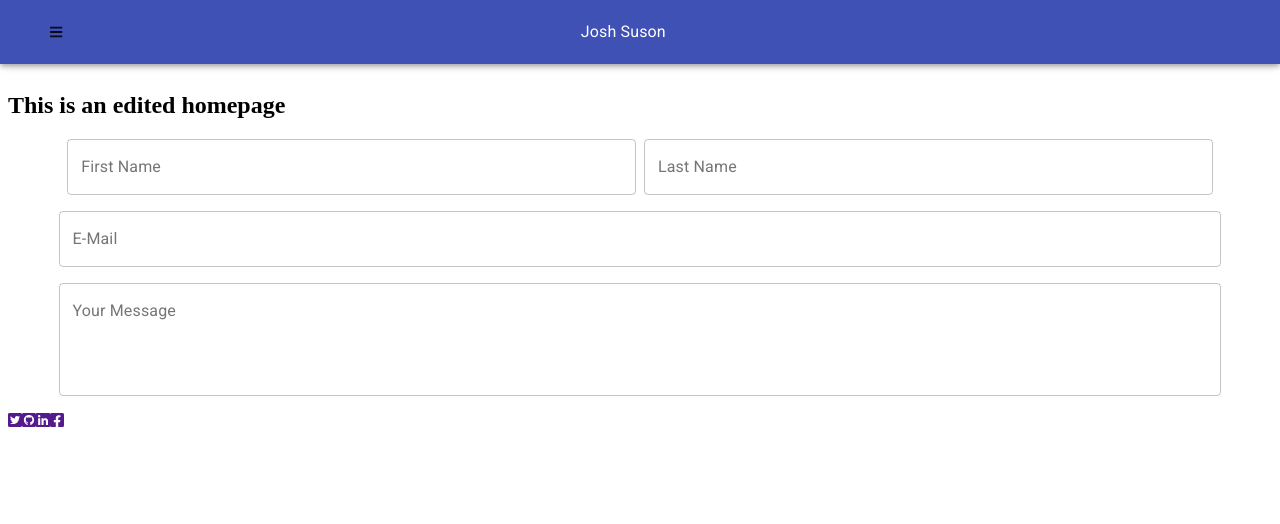
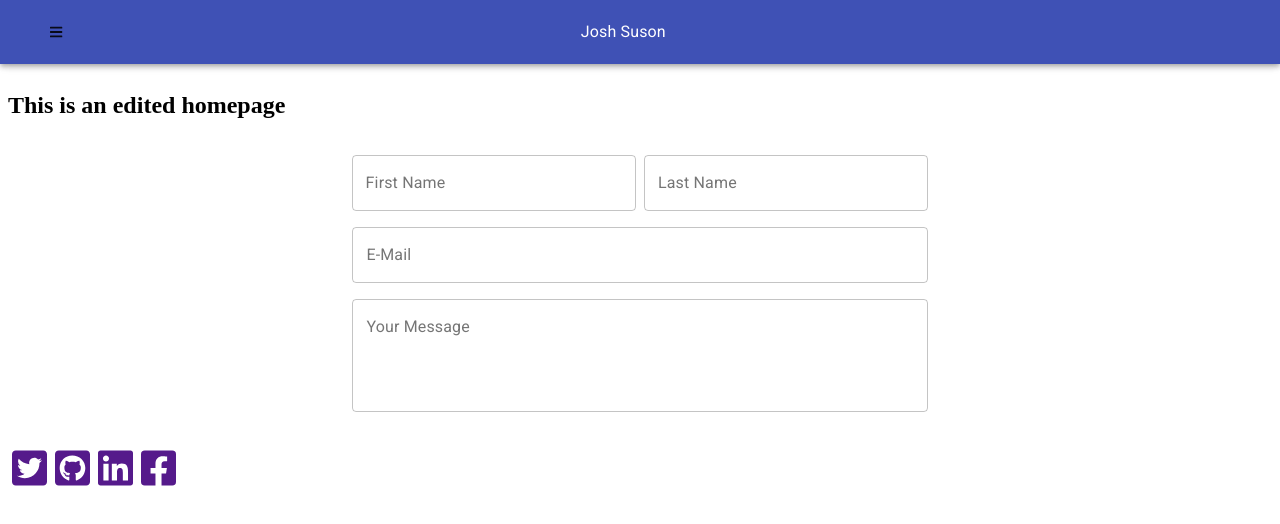
Before and after one commit to joshsuson/myGatsbySite, a Gatsby site: page / in a window 1280 px wide. Built offline with nearby package versions, Linux system fonts and the light colour scheme; Gatsby itself is replaced by a stand-in of ours.

Commit message:
Working on footer

```diff
--- a/src/components/footer.jsx
+++ b/src/components/footer.jsx
@@ -1,22 +1,48 @@
 import React from "react"
 import Form from "../components/form"
+import { makeStyles } from "@material-ui/core/styles"
 import "../utils/fontawesome"
 import { FontAwesomeIcon } from "@fortawesome/react-fontawesome"
 
-export default () => (
+const useStyles = makeStyles({
+  customIcon: {
+    fontSize: "2.5em",
+    padding: "4px",
+  },
+})
+
+export default () => {
+  const classes = useStyles()
+
+  return (
     <div>
       <Form />
+      <div>
         <a href="">
-      <FontAwesomeIcon icon={["fab", "twitter-square"]} />
+          <FontAwesomeIcon
+            icon={["fab", "twitter-square"]}
+            className={classes.customIcon}
+          />
         </a>
         <a href="">
-      <FontAwesomeIcon icon={["fab", "github-square"]} />
+          <FontAwesomeIcon
+            icon={["fab", "github-square"]}
+            className={classes.customIcon}
+          />
         </a>
         <a href="">
-      <FontAwesomeIcon icon={["fab", "linkedin"]} />
+          <FontAwesomeIcon
+            icon={["fab", "linkedin"]}
+            className={classes.customIcon}
+          />
         </a>
         <a href="">
-      <FontAwesomeIcon icon={["fab", "facebook-square"]} />
+          <FontAwesomeIcon
+            icon={["fab", "facebook-square"]}
+            className={classes.customIcon}
+          />
         </a>
       </div>
+    </div>
   )
+}
--- a/src/components/form.jsx
+++ b/src/components/form.jsx
@@ -1,28 +1,43 @@
 import React from "react"
 import { TextField } from "@material-ui/core"
-import { makeStyles } from "@material-ui/styles"
+import { makeStyles } from "@material-ui/core/styles"
 import clsx from "clsx"
 
 const useStyles = makeStyles(theme => ({
   customForm: {
     textAlign: "center",
-		margin: "0 auto"
-		//	[theme.breakpoints.up("md")]: {
-		//		width: "50%"
-		//	}
+    margin: "0 auto",
+    padding: "16px",
+    [theme.breakpoints.up("md")]: {
+      width: "50%",
+    },
   },
   nameField: {
-		width: "45%"
+    width: "100%",
+    [theme.breakpoints.up("md")]: {
+      width: "45%",
+    },
   },
   customInput: {
-		marginBottom: "16px"
+    marginBottom: "16px",
   },
   lastNameInput: {
-		marginLeft: "8px"
+    [theme.breakpoints.up("md")]: {
+      marginLeft: "8px",
+    },
   },
   customFullWidth: {
-		width: "92%"
-	}
+    width: "100%",
+    [theme.breakpoints.up("md")]: {
+      width: "92%",
+    },
+    [theme.breakpoints.up("lg")]: {
+      width: "91%",
+    },
+    [theme.breakpoints.up("xl")]: {
+      width: "90%",
+    },
+  },
 }))
 
 export default function FooterForm() {
```
Lines whose indentation alone changed are shown as unchanged.
